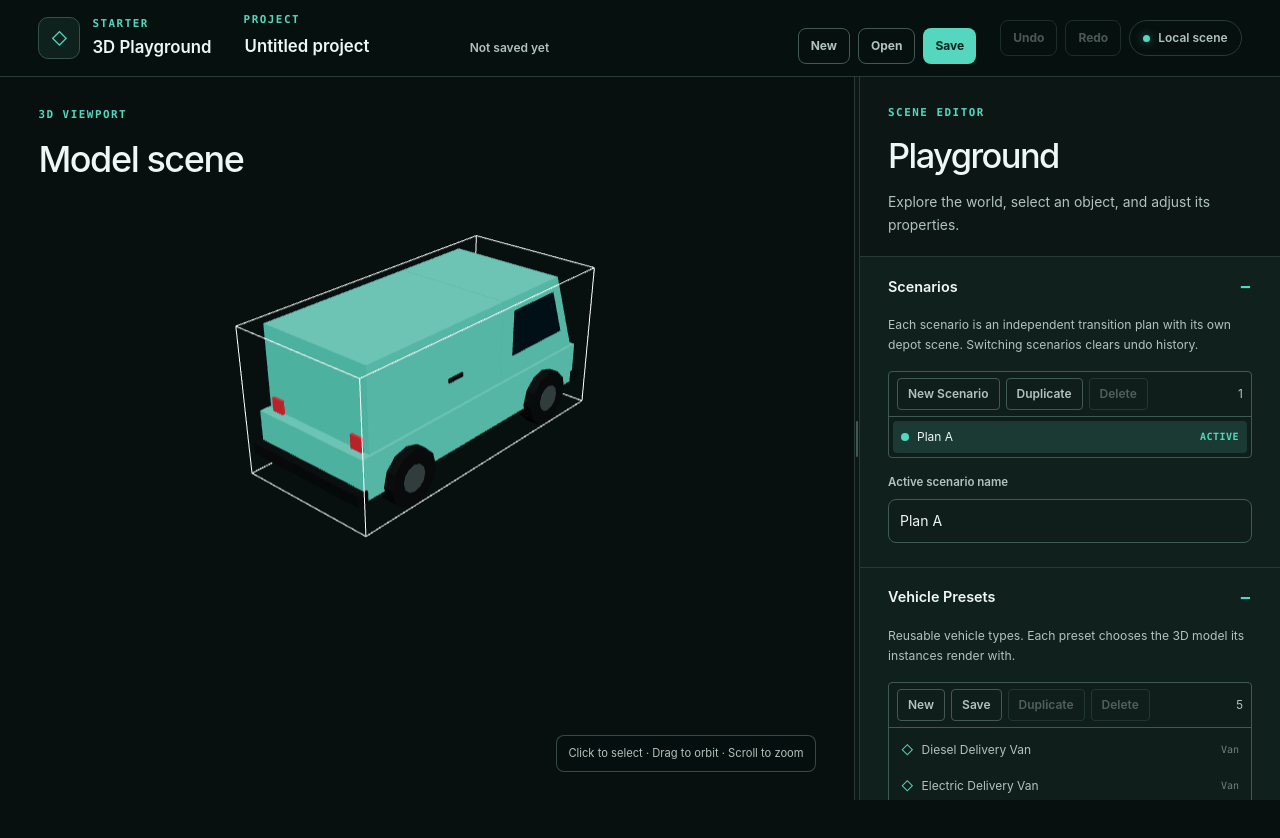
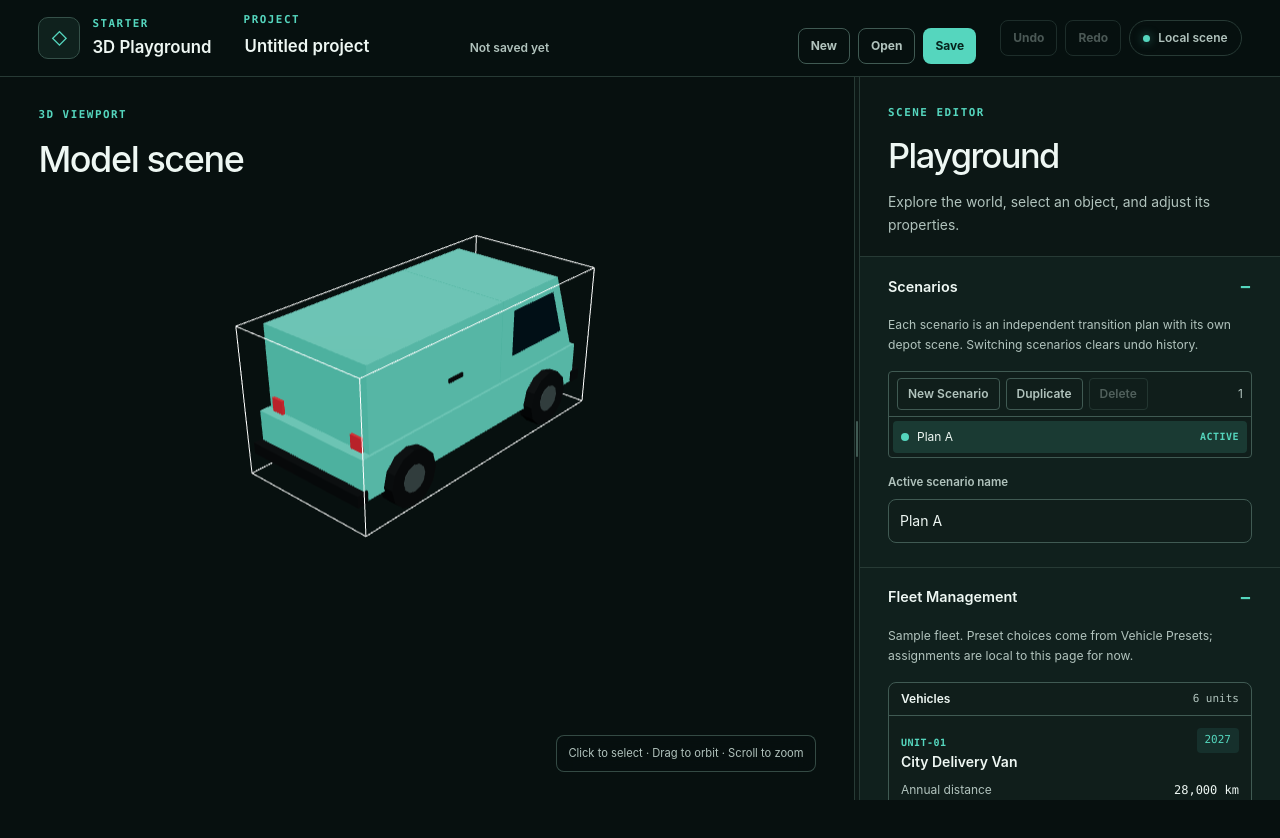
Before and after one commit to The-Sims-Digipen/Fleet-Project, a React (Vite) app in the folder apps/client/: page / in a window 1280 px wide. Shown: the top 838 px of the page. Built offline with nearby package versions, Linux system fonts and the light colour scheme.

Commit message:
Fleetmanagementpanel v1

```diff
--- /dev/null
+++ b/apps/client/src/components/FleetManagementPanel.tsx
@@ -0,0 +1,66 @@
+import { useState } from "react";
+import { usePresetStore } from "../state/presetStore";
+import { CollapsibleSection } from "./CollapsibleSection";
+
+type MockVehicle = {
+  vehicleId: string;
+  vehicleName: string;
+  annualDistance: number;
+  plannedTransitionYear: number;
+  currentPreset: string;
+};
+
+const mockVehicles: MockVehicle[] = [
+  { vehicleId: "UNIT-01", vehicleName: "City Delivery Van", annualDistance: 28000, plannedTransitionYear: 2027, currentPreset: "diesel-van" },
+  { vehicleId: "UNIT-02", vehicleName: "Regional Hauler", annualDistance: 54000, plannedTransitionYear: 2029, currentPreset: "diesel-box-truck" },
+  { vehicleId: "UNIT-03", vehicleName: "Urban Courier", annualDistance: 19000, plannedTransitionYear: 2026, currentPreset: "electric-van" },
+  { vehicleId: "UNIT-04", vehicleName: "Service Support", annualDistance: 32000, plannedTransitionYear: 2028, currentPreset: "hybrid-van" },
+  { vehicleId: "UNIT-05", vehicleName: "Depot Shuttle", annualDistance: 24000, plannedTransitionYear: 2030, currentPreset: "diesel-van" },
+  { vehicleId: "UNIT-06", vehicleName: "Long-haul Supply", annualDistance: 61000, plannedTransitionYear: 2031, currentPreset: "diesel-box-truck" },
+];
+
+const distanceFormatter = new Intl.NumberFormat("en-SG");
+
+export function FleetManagementPanel() {
+  const [vehicles, setVehicles] = useState(mockVehicles);
+  const presets = usePresetStore((state) => state.presets);
+
+  function assignPreset(vehicleId: string, currentPreset: string) {
+    setVehicles((current) => current.map((vehicle) =>
+      vehicle.vehicleId === vehicleId ? { ...vehicle, currentPreset } : vehicle,
+    ));
+  }
+
+  return <CollapsibleSection title="Fleet Management" defaultOpen description="Sample fleet. Preset choices come from Vehicle Presets; assignments are local to this page for now.">
+    <div className="overflow-hidden rounded-lg border border-line-strong bg-control">
+      <div className="flex items-center justify-between border-b border-line-strong px-3 py-2">
+        <span className="text-xs font-semibold text-primary">Vehicles</span>
+        <span className="font-mono text-[11px] text-secondary">{vehicles.length} units</span>
+      </div>
+      <ul aria-label="Fleet vehicles" className="m-0 max-h-[440px] list-none divide-y divide-line overflow-y-auto overscroll-contain p-0">
+        {vehicles.map((vehicle) => <li key={vehicle.vehicleId} className="grid gap-2.5 px-3 py-3">
+          <div className="flex min-w-0 items-start justify-between gap-2">
+            <div className="min-w-0">
+              <span className="font-mono text-[10px] font-bold tracking-wider text-accent">{vehicle.vehicleId}</span>
+              <p className="truncate text-sm font-semibold text-primary" title={vehicle.vehicleName}>{vehicle.vehicleName}</p>
+            </div>
+            <span className="shrink-0 rounded bg-accent/10 px-2 py-1 font-mono text-[11px] text-accent">{vehicle.plannedTransitionYear}</span>
+          </div>
+          <div className="flex justify-between gap-2 text-xs text-secondary">
+            <span>Annual distance</span><span className="font-mono text-primary">{distanceFormatter.format(vehicle.annualDistance)} km</span>
+          </div>
+          <label className="grid gap-1 text-[11px] font-semibold text-secondary" htmlFor={`fleet-preset-${vehicle.vehicleId}`}>
+            Current preset
+            <select id={`fleet-preset-${vehicle.vehicleId}`} aria-label={`Current preset for ${vehicle.vehicleId}`} value={presets.some((preset) => preset.id === vehicle.currentPreset) ? vehicle.currentPreset : ""}
+              onChange={(event) => assignPreset(vehicle.vehicleId, event.target.value)}
+              disabled={!presets.length}
+              className="min-h-9 w-full min-w-0 rounded border border-line-strong bg-panel px-2 text-xs font-medium text-primary focus:border-accent disabled:cursor-default disabled:opacity-50">
+              {!presets.some((preset) => preset.id === vehicle.currentPreset) && <option value="">{presets.length ? "Select a preset" : "No presets available"}</option>}
+              {presets.map((preset) => <option key={preset.id} value={preset.id}>{preset.name}</option>)}
+            </select>
+          </label>
+        </li>)}
+      </ul>
+    </div>
+  </CollapsibleSection>;
+}
--- a/apps/client/src/components/Sidebar.tsx
+++ b/apps/client/src/components/Sidebar.tsx
@@ -7,6 +7,7 @@ import { CollapsibleSection } from "./CollapsibleSection";
 import { ColorControl, RangeControl, SelectControl, Vector3Control } from "./controls";
 import { useResolvedModelId, useResolvedName } from "../state/presetStore";
 import { VehiclePresets } from "./VehiclePresets";
+import { FleetManagementPanel } from "./FleetManagementPanel";
 
 const edit = {
   beginEdit: () => useSceneStore.getState().beginEdit(),
@@ -74,6 +75,7 @@ export function Sidebar({ onResetCamera }: { onResetCamera: () => void }) {
   return <aside className="col-start-3 row-start-1 flex min-h-0 min-w-0 flex-col overflow-y-auto overscroll-contain bg-panel p-7 *:shrink-0 max-[900px]:col-start-1 max-[900px]:row-start-3 max-[560px]:px-5 max-[560px]:py-6" id="controls" aria-labelledby="controls-title" tabIndex={-1}>
     <div className="pb-5"><span className="mb-2 block font-mono text-[0.68rem] font-bold tracking-[0.14em] text-accent uppercase">Scene editor</span><h2 className="text-[clamp(1.6rem,3vw,2.15rem)] font-medium tracking-[-0.045em]" id="controls-title">Playground</h2><p className="mt-2.5 max-w-[38ch] text-[0.87rem] leading-relaxed text-secondary">Explore the world, select an object, and adjust its properties.</p></div>
     <ScenarioPanel />
+    <FleetManagementPanel />
     <VehiclePresets />
     <WorldObjects />
     <Inspector />
```
